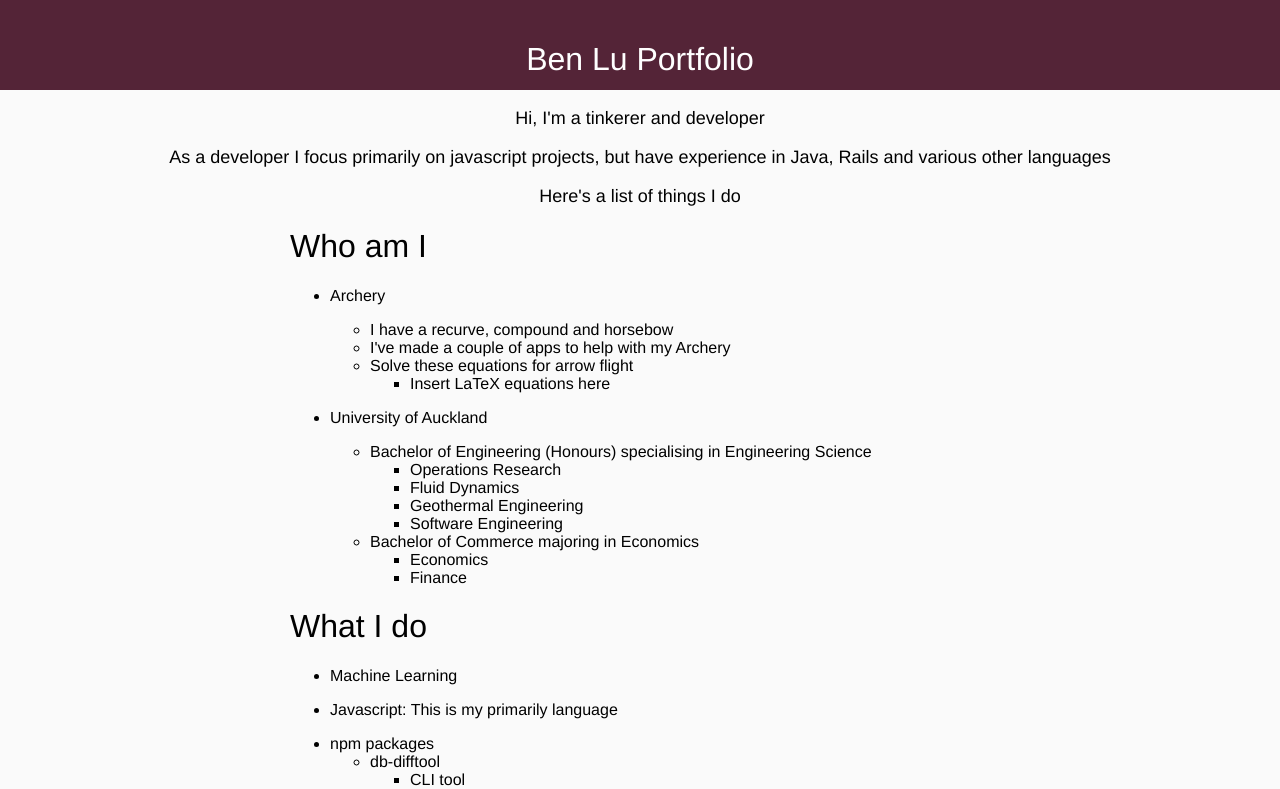
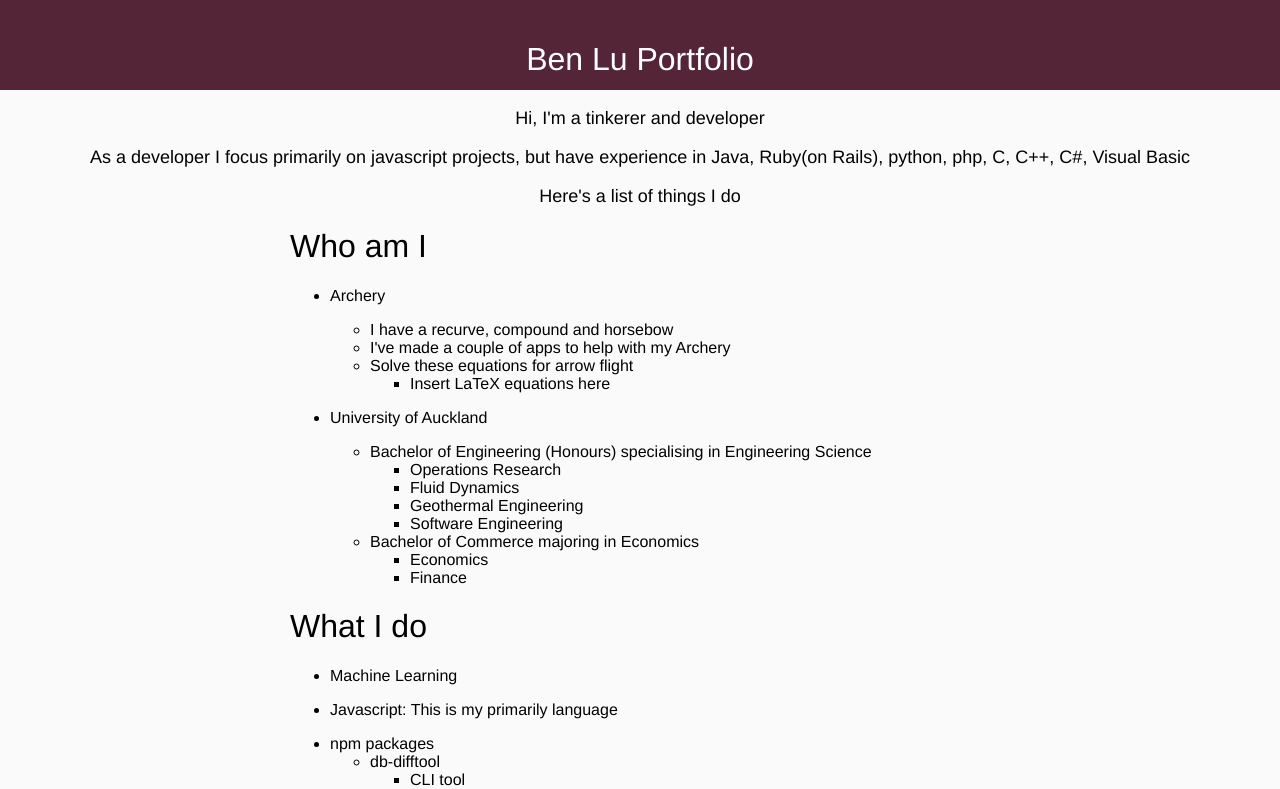
Before and after one commit to ayroblu/portfolio, a React (Create React App) app: page / in a window 1280 px wide. Shown: the top 789 px of the page. Built offline with nearby package versions, Linux system fonts and the light colour scheme.

Commit message:
Update text a bit

```diff
--- a/src/App.js
+++ b/src/App.js
@@ -13,7 +13,7 @@ class App extends Component {
           Hi, I'm a tinkerer and developer
         </p>
         <p className="App-text">
-          As a developer I focus primarily on javascript projects, but have experience in Java, Rails and various other languages
+          As a developer I focus primarily on javascript projects, but have experience in Java, Ruby(on Rails), python, php, C, C++, C#, Visual Basic
         </p>
         <p className="App-text">
           Here's a list of things I do
```
Also changed, not shown: 1 other file (tests, documents, lock files or other folders).
